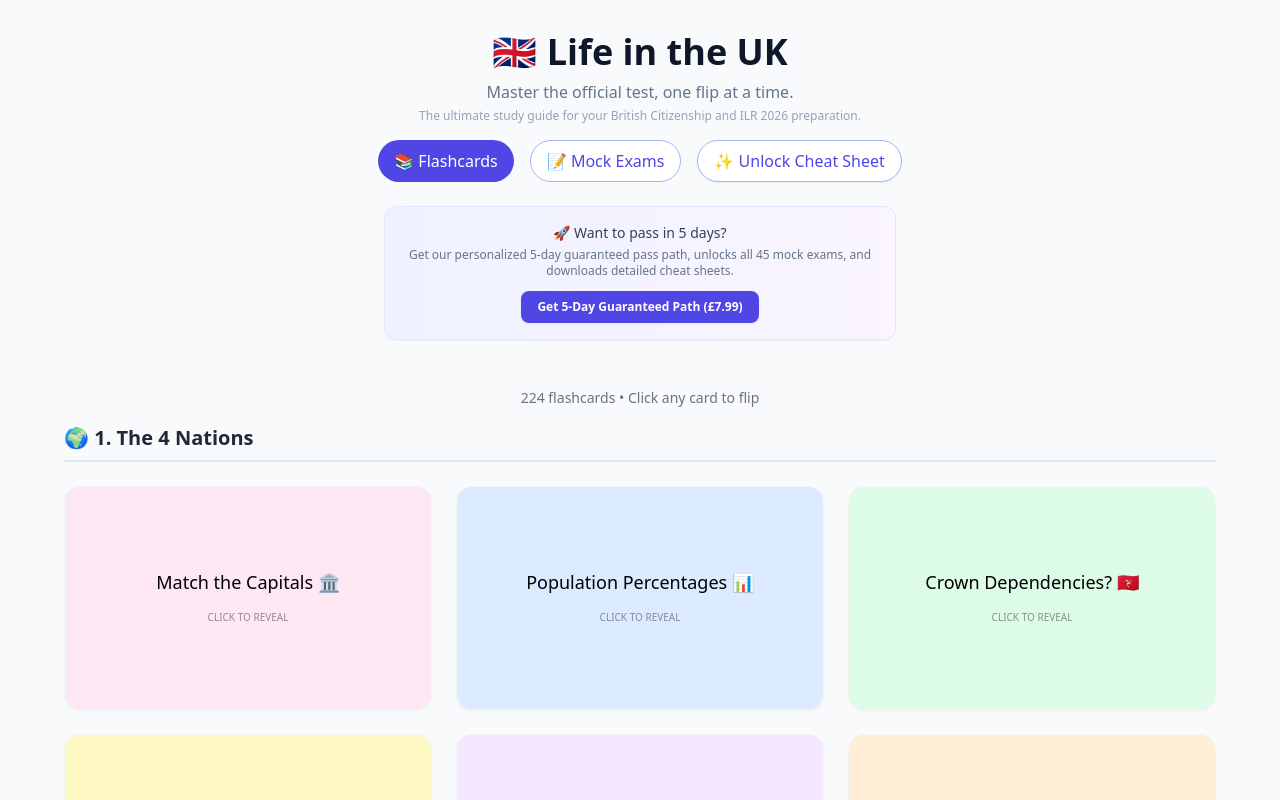
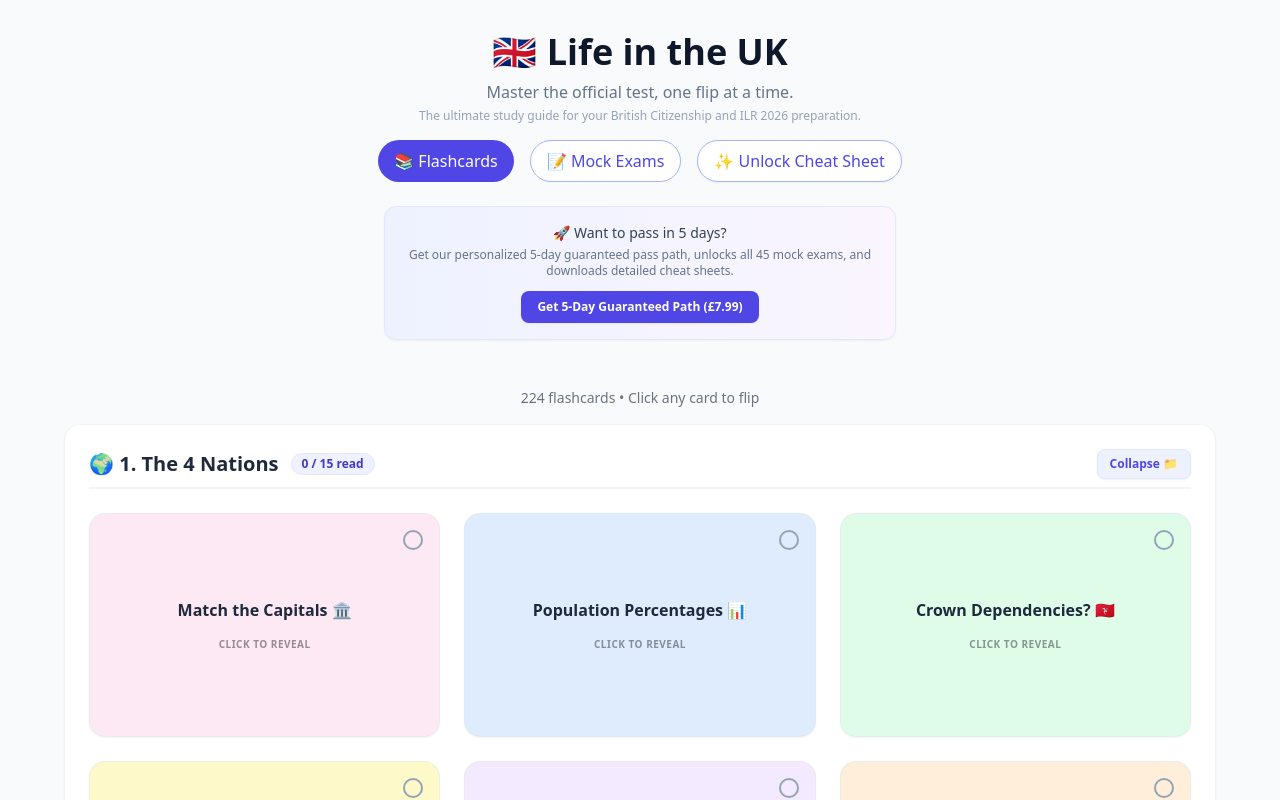
Before and after one commit to Lokesh0410/life-in-uk-study-guide, a React (Create React App) app in the folder life-in-uk-flashcards/: page / in a window 1280 px wide. Shown: the top 800 px of the page. Built offline with nearby package versions, Linux system fonts and the light colour scheme.

Commit message:
Implement collapsible sections, progress counts, card back question headers, and optimize LazyCardWrapper to mount/unmount dynamically

```diff
--- a/life-in-uk-flashcards/src/App.js
+++ b/life-in-uk-flashcards/src/App.js
@@ -82,6 +82,50 @@ export default function App() {
   const [showPrivacyModal, setShowPrivacyModal] = useState(false);
   const [redeemCode, setRedeemCode] = useState("");
   const [redeemError, setRedeemError] = useState("");
+
+  // Tracking read flashcards (key: 'sectionIndex-cardIndex')
+  const [readCards, setReadCards] = useState(() => {
+    try {
+      return JSON.parse(localStorage.getItem("lifeInUkReadCards") || "{}");
+    } catch {
+      return {};
+    }
+  });
+
+  // Tracking collapsed flashcard categories
+  const [collapsedSections, setCollapsedSections] = useState(() => {
+    try {
+      return JSON.parse(localStorage.getItem("lifeInUkCollapsedSections") || "{}");
+    } catch {
+      return {};
+    }
+  });
+
+  const handleToggleRead = (sectionIdx, cardIdx, isReadVal) => {
+    const key = `${sectionIdx}-${cardIdx}`;
+    const newReadCards = { ...readCards };
+    if (isReadVal) {
+      newReadCards[key] = true;
+    } else {
+      delete newReadCards[key];
+    }
+    setReadCards(newReadCards);
+    localStorage.setItem("lifeInUkReadCards", JSON.stringify(newReadCards));
+  };
+
+  const handleToggleCollapse = (sectionIdx) => {
+    const newCollapsed = { ...collapsedSections };
+    newCollapsed[sectionIdx] = !newCollapsed[sectionIdx];
+    setCollapsedSections(newCollapsed);
+    localStorage.setItem("lifeInUkCollapsedSections", JSON.stringify(newCollapsed));
+  };
+
+  const getReadCount = (section, sectionIdx) => {
+    return section.cards.reduce((sum, _, cardIdx) => {
+      return sum + (readCards[`${sectionIdx}-${cardIdx}`] ? 1 : 0);
+    }, 0);
+  };
+
 
   const triggerConfetti = () => {
     confetti({ particleCount: 150, spread: 70, origin: { y: 0.6 } });
@@ -255,20 +299,61 @@ export default function App() {
             <div className="mb-4 text-center text-sm text-gray-500">
               {totalCards} flashcards • Click any card to flip
             </div>
-            {sections.map((section, i) => (
-              <section key={i} className="mb-12">
-                <h2 className="text-xl font-bold text-slate-800 mb-6 border-b-2 border-slate-200 pb-2">
+            {sections.map((section, i) => {
+              const readCount = getReadCount(section, i);
+              const totalCount = section.cards.length;
+              const isAllRead = readCount === totalCount;
+              const isCollapsed = !!collapsedSections[i];
+
+              return (
+                <section key={i} className="mb-12 bg-white rounded-2xl border border-slate-100 p-6 shadow-sm">
+                  <div
+                    onClick={() => handleToggleCollapse(i)}
+                    className="flex justify-between items-center cursor-pointer pb-2 border-b-2 border-slate-100 mb-6 select-none"
+                  >
+                    <div className="flex items-center gap-3">
+                      <h2 className="text-xl font-bold text-slate-800">
                         {section.title}
                       </h2>
+                      <span className={`text-xs px-2.5 py-0.5 rounded-full font-semibold transition ${
+                        isAllRead
+                          ? 'bg-green-100 text-green-800 border border-green-200'
+                          : 'bg-indigo-50 text-indigo-700 border border-indigo-100'
+                      }`}>
+                        {readCount} / {totalCount} read {isAllRead && "🎉"}
+                      </span>
+                    </div>
+                    <button
+                      onClick={(e) => {
+                        e.stopPropagation();
+                        handleToggleCollapse(i);
+                      }}
+                      className="text-xs font-bold text-indigo-600 hover:text-indigo-800 transition bg-indigo-50 hover:bg-indigo-100 px-3 py-1.5 rounded-lg border border-indigo-100 shadow-sm"
+                    >
+                      {isCollapsed ? "Expand 📂" : "Collapse 📁"}
+                    </button>
+                  </div>
+
+                  {!isCollapsed && (
                     <div className="grid grid-cols-1 sm:grid-cols-2 lg:grid-cols-3 gap-6">
-                  {section.cards.map((card, idx) => (
+                      {section.cards.map((card, idx) => {
+                        const isRead = !!readCards[`${i}-${idx}`];
+                        return (
                           <LazyCardWrapper key={idx}>
-                      <FlashCard card={card} index={idx + i * 100} />
+                            <FlashCard
+                              card={card}
+                              index={idx + i * 100}
+                              isRead={isRead}
+                              onToggleRead={(isReadVal) => handleToggleRead(i, idx, isReadVal)}
+                            />
                           </LazyCardWrapper>
-                  ))}
+                        );
+                      })}
                     </div>
+                  )}
                 </section>
-            ))}
+              );
+            })}
             <footer className="text-center py-10 border-t border-slate-200 text-slate-400 text-sm">
               🎓 Based on official Life in the UK Handbook (3rd edition) &amp; mock test patterns. Good luck! 🇬🇧
               <div className="mt-3 flex justify-center gap-4 text-xs">
--- a/life-in-uk-flashcards/src/FlashCard.js
+++ b/life-in-uk-flashcards/src/FlashCard.js
@@ -1,28 +1,81 @@
 import { useState } from "react";
 
 const pastelColors = [
-    "bg-pink-100", "bg-blue-100", "bg-green-100",
-    "bg-yellow-100", "bg-purple-100", "bg-orange-100", "bg-indigo-100"
+    "bg-pink-100/90", "bg-blue-100/90", "bg-green-100/90",
+    "bg-yellow-100/90", "bg-purple-100/90", "bg-orange-100/90", "bg-indigo-100/90"
 ];
 
-export default function FlashCard({ card, index }) {
+export default function FlashCard({ card, index, isRead, onToggleRead }) {
     const [flip, setFlip] = useState(false);
 
+    const handleCardClick = (e) => {
+        // If clicking the read-status checkbox/badge, don't flip the card
+        if (e.target.closest(".read-toggle")) {
+            e.stopPropagation();
+            onToggleRead(!isRead);
+            return;
+        }
+
+        const newFlip = !flip;
+        setFlip(newFlip);
+
+        // Auto-mark as read when flipped to show answer
+        if (newFlip && !isRead) {
+            onToggleRead(true);
+        }
+    };
+
     return (
-        <div className="perspective cursor-pointer h-56" onClick={() => setFlip(!flip)}>
+        <div className="perspective cursor-pointer h-full w-full" onClick={handleCardClick}>
             <div className={`relative w-full h-full transition-transform duration-500 transform-style preserve-3d ${flip ? "rotate-y-180" : ""}`}>
                 {/* FRONT */}
-                <div className={`absolute w-full h-full backface-hidden rounded-2xl shadow-sm border border-gray-100 p-5 flex flex-col justify-center items-center text-center ${pastelColors[index % pastelColors.length]}`}>
-                    {/* Removed the category line */}
-                    <p className="text-lg font-medium leading-tight">{card.front}</p>
-                    <span className="text-[10px] mt-4 opacity-40 uppercase">Click to Reveal</span>
+                <div className={`absolute w-full h-full backface-hidden rounded-2xl shadow-sm border border-slate-200/60 p-5 flex flex-col justify-center items-center text-center ${pastelColors[index % pastelColors.length]}`}>
+                    {/* Read Checkbox (Front) */}
+                    <button
+                        type="button"
+                        className="read-toggle absolute top-3 right-3 text-slate-500 hover:text-indigo-600 transition p-1"
+                        title={isRead ? "Mark as unread" : "Mark as read"}
+                    >
+                        {isRead ? (
+                            <span className="text-xl">✅</span>
+                        ) : (
+                            <span className="w-5 h-5 rounded-full border-2 border-slate-400 block hover:border-indigo-500" />
+                        )}
+                    </button>
+
+                    <p className="text-base font-semibold leading-snug text-slate-800 px-2">{card.front}</p>
+                    <span className="text-[10px] mt-4 opacity-40 uppercase tracking-wider font-semibold">Click to Reveal</span>
                 </div>
 
                 {/* BACK */}
-                <div className="absolute w-full h-full backface-hidden rotate-y-180 rounded-2xl shadow-md p-5 flex flex-col justify-center items-center text-center bg-white border-2 border-indigo-200">
-                    <p className="text-md font-bold text-indigo-900 whitespace-pre-line leading-snug">
-                        {card.back}
-                    </p>
+                <div className="absolute w-full h-full backface-hidden rotate-y-180 rounded-2xl shadow-md p-5 flex flex-col justify-between items-center text-center bg-white border-2 border-indigo-200">
+                    {/* Read Checkbox (Back) */}
+                    <button
+                        type="button"
+                        className="read-toggle absolute top-3 right-3 text-slate-500 hover:text-indigo-600 transition p-1"
+                        title={isRead ? "Mark as unread" : "Mark as read"}
+                    >
+                        {isRead ? (
+                            <span className="text-xl">✅</span>
+                        ) : (
+                            <span className="w-5 h-5 rounded-full border-2 border-slate-400 block hover:border-indigo-500" />
+                        )}
+                    </button>
+
+                    {/* Question at the top */}
+                    <div className="w-full text-left border-b border-indigo-50 pb-1.5 mb-1 pr-6">
+                        <span className="text-[10px] uppercase font-bold text-slate-400 tracking-wider block">Question</span>
+                        <span className="text-xs text-slate-500 font-medium truncate block">{card.front}</span>
+                    </div>
+
+                    {/* Answer in center */}
+                    <div className="flex-1 flex items-center justify-center w-full my-1">
+                        <p className="text-sm font-bold text-indigo-950 whitespace-pre-line leading-snug">
+                            {card.back}
+                        </p>
+                    </div>
+
+                    <span className="text-[9px] opacity-35 uppercase tracking-wider font-semibold">Click to Flip Back</span>
                 </div>
             </div>
         </div>
--- a/life-in-uk-flashcards/src/LazyCardWrapper.js
+++ b/life-in-uk-flashcards/src/LazyCardWrapper.js
@@ -7,14 +7,10 @@ export default function LazyCardWrapper({ children }) {
   useEffect(() => {
     const observer = new IntersectionObserver(
       ([entry]) => {
-        if (entry.isIntersecting) {
-          setIsVisible(true);
-          // Once loaded, we can disconnect to avoid re-triggering overhead
-          observer.disconnect();
-        }
+        setIsVisible(entry.isIntersecting);
       },
       {
-        rootMargin: "300px 0px", // Load card 300px before it enters the viewport
+        rootMargin: "400px 0px", // Load card before it enters the viewport
       }
     );
 
@@ -28,15 +24,14 @@ export default function LazyCardWrapper({ children }) {
     };
   }, []);
 
-  if (!isVisible) {
-    // Render a lightweight, blank placeholder card of the same height (h-56)
-    return (
-      <div
-        ref={placeholderRef}
-        className="h-56 rounded-2xl bg-gray-100/50 border border-gray-100 animate-pulse"
-      />
-    );
-  }
-
-  return children;
+  // We always render the outer div with placeholderRef so that the observer can track it
+  return (
+    <div ref={placeholderRef} className="h-56">
+      {isVisible ? (
+        children
+      ) : (
+        <div className="w-full h-full rounded-2xl bg-slate-100/50 border border-slate-100 animate-pulse" />
+      )}
+    </div>
+  );
 }
```
Lines whose indentation alone changed are shown as unchanged.
